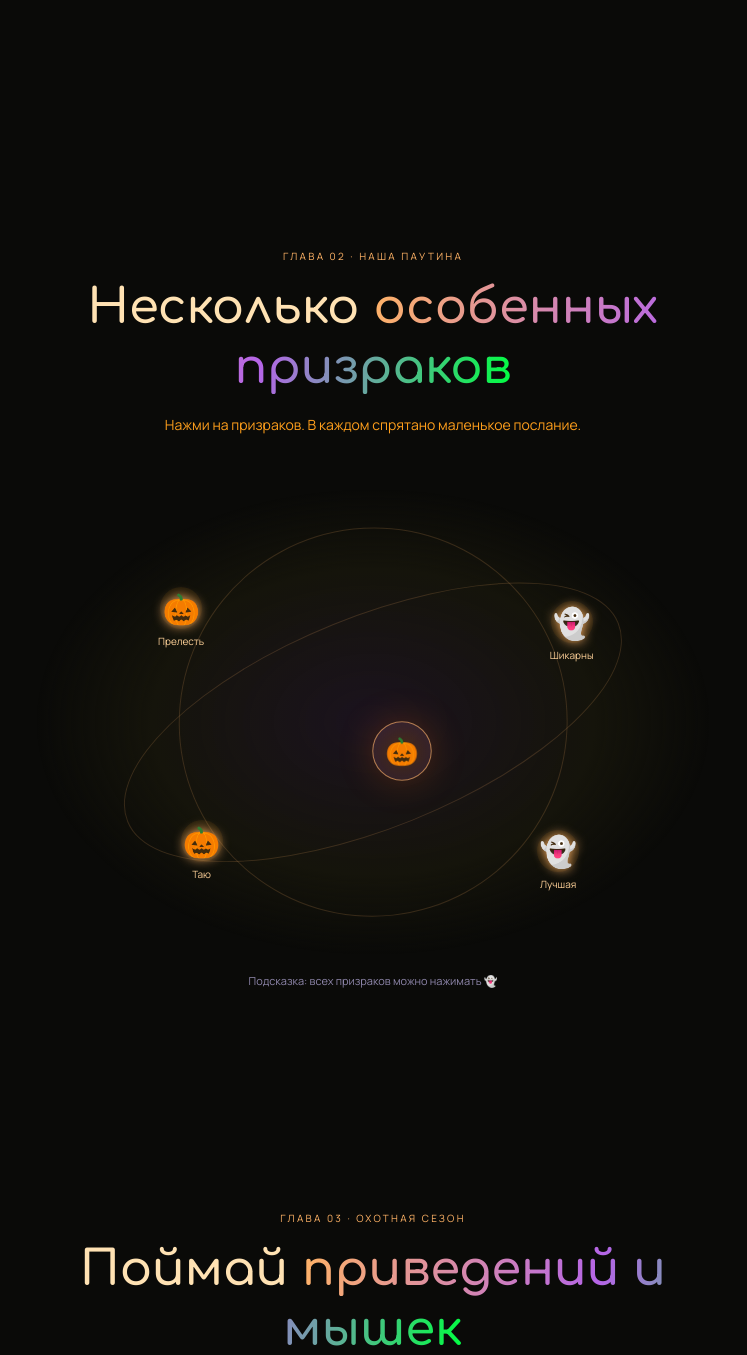
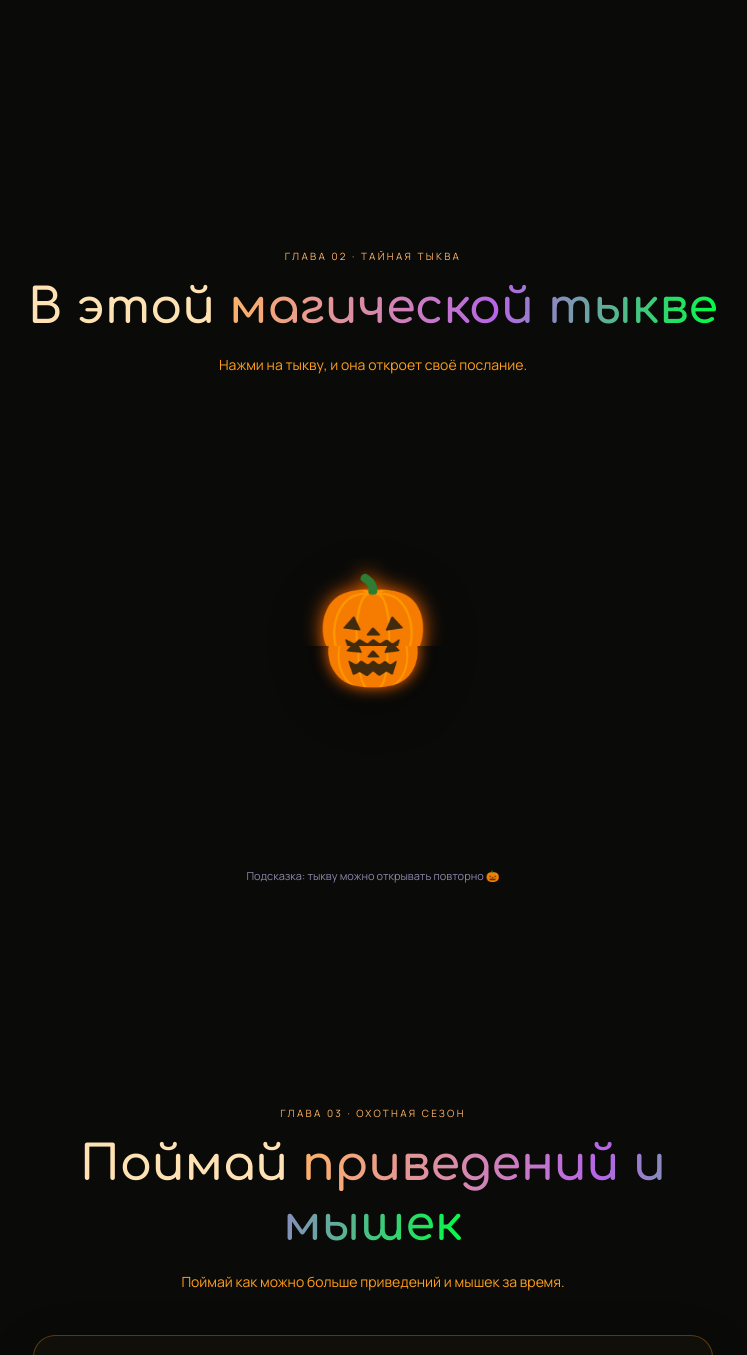
Before and after one commit to Naere89/my-universe, a Flask app: page / in a window 1280 px wide. Shown: the part 1558-2913 px from the top of the page, without its empty margins (267-1014 px from the left). Run offline with Flask 3, Linux system fonts and the light colour scheme.

Commit message:
2-я глава: Тайная тыква-сундук с открывающейся крышкой и посланием внутри

```diff
--- a/content.py
+++ b/content.py
@@ -54,39 +54,23 @@ LETTER_CLOSE = "Сложить письмо"
 
 
 # =====================================================================
-# 4) ПАУТИНА С ПРИЗРАКАМИ  —  СВОИ ПОСЛАНИЯ НА КАЖДОМ ПРИЗРАКЕ
+# 4) ТАЙНАЯ ТЫКВА-СУНДУК  —  ОТКРЫВАЕМ И ПОЛУЧАЕМ ПОСЛАНИЕ
 # =====================================================================
-GALAXY_EYEBROW = "ГЛАВА 02 · НАША ПАУТИНА"
-GALAXY_HEADING = "Несколько"
-GALAXY_HEADING_ACCENT = "особенных призраков"
-GALAXY_SUB = "Нажми на призраков. В каждом спрятано маленькое послание."
-GALAXY_HINT = "Подсказка: всех призраков можно нажимать 👻"
-POPUP_EYEBROW = "ПОСЛАНИЕ ИЗ ТЕНЕЙ"
-POPUP_BUTTON = "Забрать с собой 🎃"
+CHEST_EYEBROW = "ГЛАВА 02 · ТАЙНАЯ ТЫКВА"
+CHEST_HEADING = "В этой"
+CHEST_HEADING_ACCENT = "магической тыкве"
+CHEST_SUB = "Нажми на тыкву, и она откроет своё послание."
+CHEST_HINT = "Подсказка: тыкву можно открывать повторно 🎃"
+POPUP_EYEBROW = "ПОСЛАНИЕ ИЗ ТЫКВЫ"
+CHEST_CLOSE = "Закрыть тыкву 🎃"
 
-# Каждый призрак: label — короткая подпись, title — заголовок, message — текст.
-# Можешь добавлять или удалять призраков, копируя блок { ... }.
-GALAXY_STARS = [
-    {
-        "label": "Прелесть",
-        "title": "Ты прелесть",
-        "message": "Таких, как ты, больше нет нигде.",
-    },
-    {
-        "label": "Шикарны",
-        "title": "Ты шикарна",
-        "message": "И я убеждаюсь в этом снова и снова.",
-    },
-    {
-        "label": "Таю",
-        "title": "Я таю от тебя",
-        "message": "От твоей улыбки, от твоего голоса, от всего в тебе.",
-    },
-    {
-        "label": "Лучшая",
-        "title": "Ты лучшая",
-        "message": "Для меня — самая лучшая на свете.",
-    },
+# Послания из тыквы. Каждое открытие показывает следующее по порядку,
+# когда список заканчивается — снова первое. Добавляй свои!
+CHEST_MESSAGES = [
+    "Таких, как ты, больше нет нигде.",
+    "И я убеждаюсь в этом снова и снова.",
+    "От твоей улыбки, от твоего голоса, от всего в тебе.",
+    "Для меня — самая лучшая на свете.",
 ]
 
 
--- a/static/css/style.css
+++ b/static/css/style.css
@@ -116,6 +116,17 @@ h1 { margin: 22px 0; font-size: clamp(36px, 6.5vw, 76px); line-height: 1.25; let
 .secondary-button { margin-top: 10px; }
 .tiny-note { color: #8e86aa; font-size: 11px; }
 
+.chest-section { overflow: visible; }
+.chest-map { position: relative; width: min(85vw, 560px); height: min(65vw, 420px); margin: 15px auto 5px; display: flex; flex-direction: column; align-items: center; justify-content: center; }
+.chest-pumpkin { position: relative; width: 170px; height: 170px; font-size: 90px; cursor: pointer; z-index: 3; transition: transform 0.3s ease; filter: drop-shadow(0 12px 24px rgba(0,0,0,.4)); }
+.chest-pumpkin:active { transform: scale(0.95); }
+.chest-lid { position: absolute; inset: 0 0 48% 0; overflow: hidden; display: grid; place-items: center; font-size: 90px; transform-origin: top center; transition: transform 0.55s cubic-bezier(0.4, 0, 0.2, 1); z-index: 2; color: #ff8c00; text-shadow: 0 0 20px #ff6b00; }
+.chest-lid.opened { transform: rotateX(75deg) translateY(-6px); }
+.chest-body { position: relative; z-index: 1; width: 100%; height: 100%; display: grid; place-items: center; font-size: 80px; color: #ff8c00; text-shadow: 0 0 15px #ff6b00; }
+.chest-message { position: absolute; z-index: 10; left: 50%; top: 50%; transform: translate(-50%, -50%) scale(0.8); width: min(calc(100% - 40px), 380px); padding: 30px 26px 22px; text-align: center; border: 1px solid #ffb36666; border-radius: 24px; background: #17140bf7; box-shadow: 0 25px 100px #0009, 0 0 60px #ff6b001c; opacity: 0; visibility: hidden; transition: opacity 0.35s ease, transform 0.35s ease; pointer-events: none; }
+.chest-message.visible { opacity: 1; visibility: visible; transform: translate(-50%, -50%) scale(1); pointer-events: auto; }
+.chest-message .popup-close { position: absolute; right: 12px; top: 6px; border: 0; color: #ffd2b3; background: transparent; font-size: 28px; cursor: pointer; }
+
 .game-panel { width: min(100%, 680px); padding: 16px; border: 1px solid var(--line); border-radius: 22px; background: #17140a9c; box-shadow: 0 20px 60px #0002; }
 .game-stats { display: flex; flex-wrap: wrap; justify-content: space-between; gap: 6px 14px; padding: 4px 5px 14px; color: #ffd2b3; font-size: 12px; }
 .game-stats strong { color: #ffb566; }
--- a/static/js/script.js
+++ b/static/js/script.js
@@ -134,6 +134,45 @@
         soundLabel.textContent = soundEnabled ? "Звук включён" : "Звук выключен";
         if (soundEnabled) playTone(880, 0.12);
     });
+
+    // -------------------- Тайная тыква-сундук --------------------
+    const chestPumpkin = document.getElementById("chestPumpkin");
+    const chestLid = document.getElementById("chestLid");
+    const chestMessage = document.getElementById("chestMessage");
+    const chestClose = document.getElementById("chestClose");
+    const chestTitle = document.getElementById("chestTitle");
+    const chestText = document.getElementById("chestText");
+
+    let chestIndex = 0;
+    const chestMessages = window.CHEST_MESSAGES || [];
+
+    function openChest() {
+        if (!chestPumpkin || chestMessage.classList.contains("visible")) return;
+        chestLid.classList.add("opened");
+        chestPumpkin.style.pointerEvents = "none";
+        setTimeout(() => {
+            chestTitle.textContent = "Послание из бездны";
+            chestText.textContent = chestMessages[chestIndex] || "Тайна осталась в тыкве.";
+            chestIndex = (chestIndex + 1) % chestMessages.length;
+            chestMessage.classList.remove("hidden");
+            requestAnimationFrame(() => chestMessage.classList.add("visible"));
+            playTone(740, 0.1);
+        }, 450);
+    }
+
+    function closeChest() {
+        if (!chestMessage) return;
+        chestMessage.classList.remove("visible");
+        chestLid.classList.remove("opened");
+        if (chestPumpkin) chestPumpkin.style.pointerEvents = "auto";
+        setTimeout(() => chestMessage.classList.add("hidden"), 350);
+    }
+
+    if (chestPumpkin) {
+        chestPumpkin.addEventListener("click", openChest);
+        chestPumpkin.addEventListener("keydown", (e) => { if (e.key === "Enter") openChest(); });
+    }
+    if (chestClose) chestClose.addEventListener("click", closeChest);
 
     // -------------------- Мини-игра «Охота за приведениями и мышками» --------------------
     // Настройки приходят из content.py (см. GAME_DURATION, GAME_WIN_HEADLINE и т.д.).
--- a/templates/index.html
+++ b/templates/index.html
@@ -64,32 +64,26 @@
             </article>
         </section>
 
-        <section class="screen galaxy-section" id="galaxy">
+        <section class="screen chest-section" id="chest">
             <div class="section-heading">
-                <p class="eyebrow">{{ c.GALAXY_EYEBROW }}</p>
-                <h2>{{ c.GALAXY_HEADING }} <span class="gradient-text">{{ c.GALAXY_HEADING_ACCENT }}</span></h2>
-                <p>{{ c.GALAXY_SUB }}</p>
+                <p class="eyebrow">{{ c.CHEST_EYEBROW }}</p>
+                <h2>{{ c.CHEST_HEADING }} <span class="gradient-text">{{ c.CHEST_HEADING_ACCENT }}</span></h2>
+                <p>{{ c.CHEST_SUB }}</p>
             </div>
 
-            <div class="galaxy-map" id="galaxyMap">
-                <div class="galaxy-ring ring-a" aria-hidden="true"></div>
-                <div class="galaxy-ring ring-b" aria-hidden="true"></div>
-                <div class="galaxy-core" aria-hidden="true">🎃</div>
-                {% set positions = ['star-a', 'star-b', 'star-c', 'star-d'] %}
-                {% for star in c.GALAXY_STARS %}
-                <button class="memory-star {{ positions[loop.index0 % 4] }}" type="button" data-title="{{ star.title }}" data-message="{{ star.message }}" aria-label="Открыть послание {{ loop.index }}"><span>{{ '🎃' if loop.index0 % 2 == 0 else '👻' }}</span><small>{{ star.label }}</small></button>
-                {% endfor %}
+            <div class="chest-map" id="chestMap">
+                <div class="chest-pumpkin" id="chestPumpkin" type="button" role="button" tabindex="0" aria-label="Открыть сундук-тыкву">
+                    <div class="chest-lid" id="chestLid">🎃</div>
+                    <div class="chest-body">🎃</div>
+                </div>
+                <div class="chest-message hidden" id="chestMessage">
+                    <button class="popup-close" id="chestClose" type="button" aria-label="Закрыть">×</button>
+                    <p class="eyebrow">{{ c.POPUP_EYEBROW }}</p>
+                    <h3 id="chestTitle"></h3>
+                    <p id="chestText"></p>
+                </div>
             </div>
-
-            <div class="memory-popup hidden" id="memoryPopup" role="dialog" aria-modal="true" aria-labelledby="memoryTitle">
-                <button class="popup-close" id="closeMemory" type="button" aria-label="Закрыть">×</button>
-                <div class="popup-star">🎃</div>
-                <p class="eyebrow">{{ c.POPUP_EYEBROW }}</p>
-                <h3 id="memoryTitle"></h3>
-                <p id="memoryMessage"></p>
-                <button class="secondary-button" id="memoryOkay" type="button">{{ c.POPUP_BUTTON }}</button>
-            </div>
-            <p class="tiny-note">{{ c.GALAXY_HINT }}</p>
+            <p class="tiny-note">{{ c.CHEST_HINT }}</p>
         </section>
 
         <section class="screen game-section" id="game">
@@ -142,6 +136,7 @@
     </footer>
 
     <script>window.GAME_CONFIG = {{ game_config | tojson }};</script>
+    <script>window.CHEST_MESSAGES = {{ c.CHEST_MESSAGES | tojson }};</script>
     <script src="{{ url_for('static', filename='js/script.js', v=av) }}"></script>
 </body>
 </html>
```
